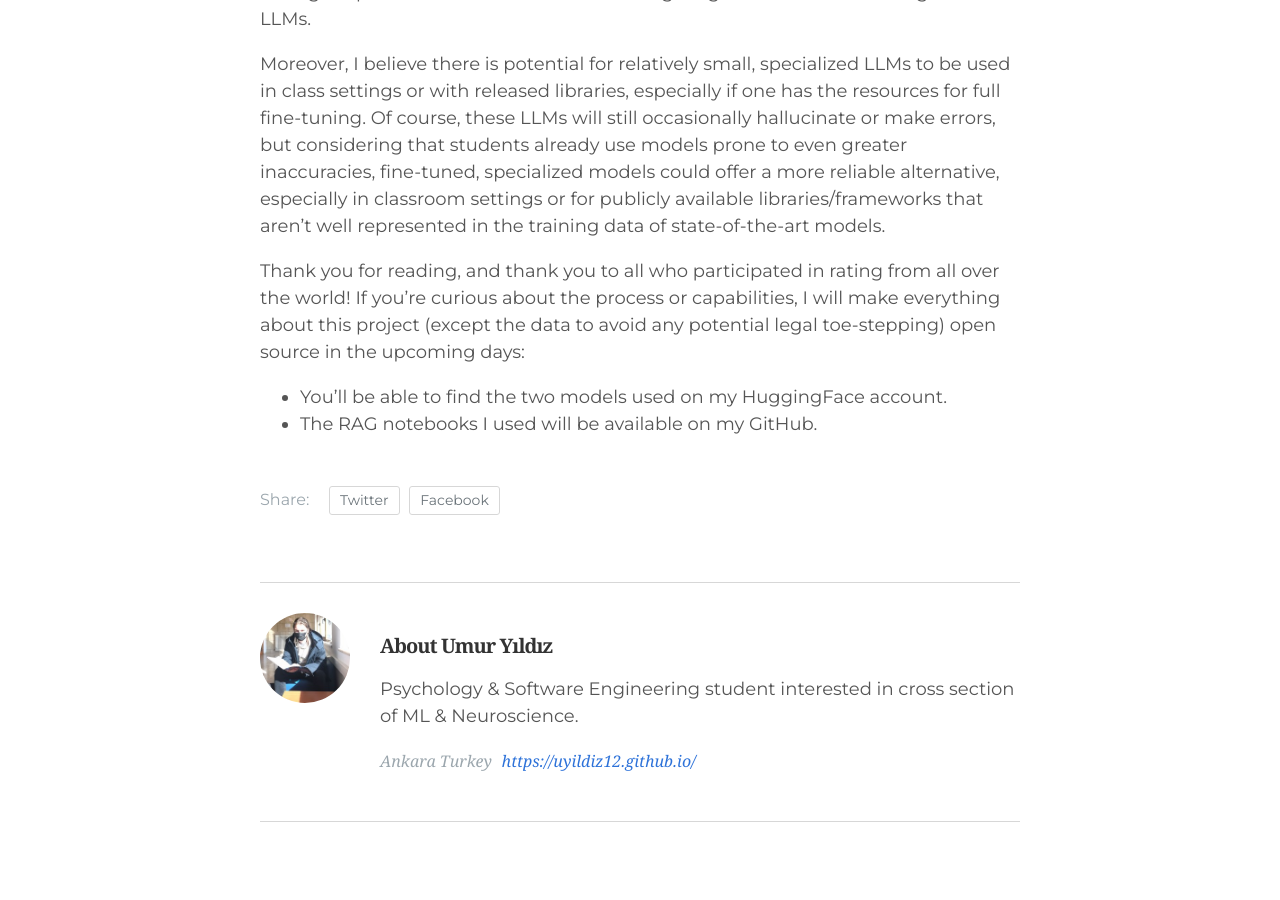
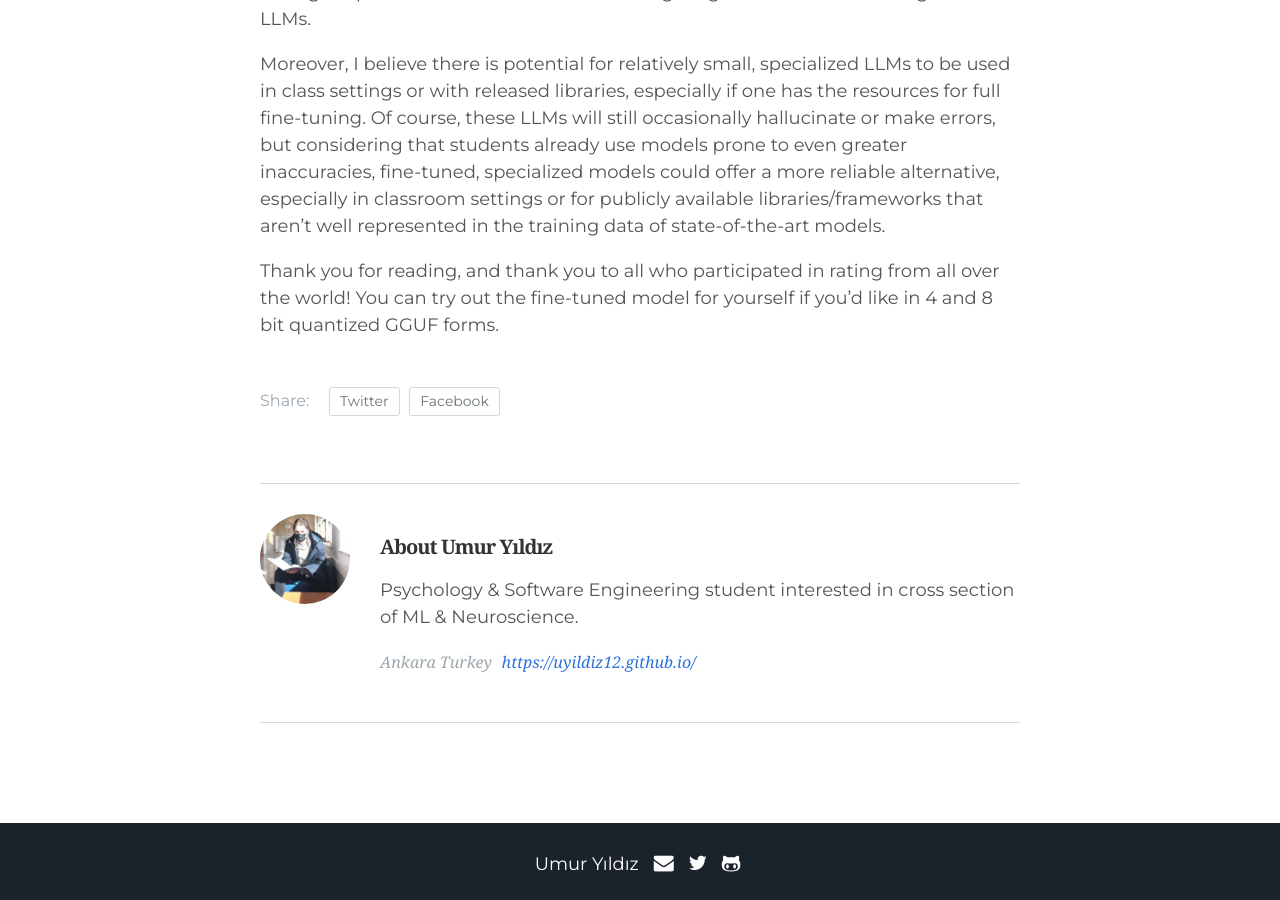
Before and after one commit to UYildiz12/UYildiz12.github.io, a Jekyll site: the page built from _posts/2024-04-09-Qlora and RAG-case-study-on-PsychoPy-with-Gemma-2-Model-family.md, in a window 1280 px wide and 900 px high, scrolled down 6394 px. Built offline with Jekyll 4.4.1, drawn with Linux system fonts in a browser that asks for light colours.

Commit message:
Update 2024-04-09-Qlora and RAG-case-study-on-PsychoPy-with-Gemma-2-Model-family.md

```diff
--- a/_posts/2024-04-09-Qlora and RAG-case-study-on-PsychoPy-with-Gemma-2-Model-family.md
+++ b/_posts/2024-04-09-Qlora and RAG-case-study-on-PsychoPy-with-Gemma-2-Model-family.md
@@ -77,7 +77,4 @@ I also wanted to format this case study to reflect the average student's experie
 
 Moreover, I believe there is potential for relatively small, specialized LLMs to be used in class settings or with released libraries, especially if one has the resources for full fine-tuning. Of course, these LLMs will still occasionally hallucinate or make errors, but considering that students already use models prone to even greater inaccuracies, fine-tuned, specialized models could offer a more reliable alternative, especially in classroom settings or for publicly available libraries/frameworks that aren't well represented in the training data of state-of-the-art models.
 
-Thank you for reading, and thank you to all who participated in rating from all over the world! If you're curious about the process or capabilities, I will make everything about this project (except the data to avoid any potential legal toe-stepping) open source in the upcoming days:
-
-- You’ll be able to find the two models used on my HuggingFace account.
-- The RAG notebooks I used will be available on my GitHub.
+Thank you for reading, and thank you to all who participated in rating from all over the world! You can try out the fine-tuned model for yourself if you'd like in 4 and 8 bit quantized GGUF forms.
```
